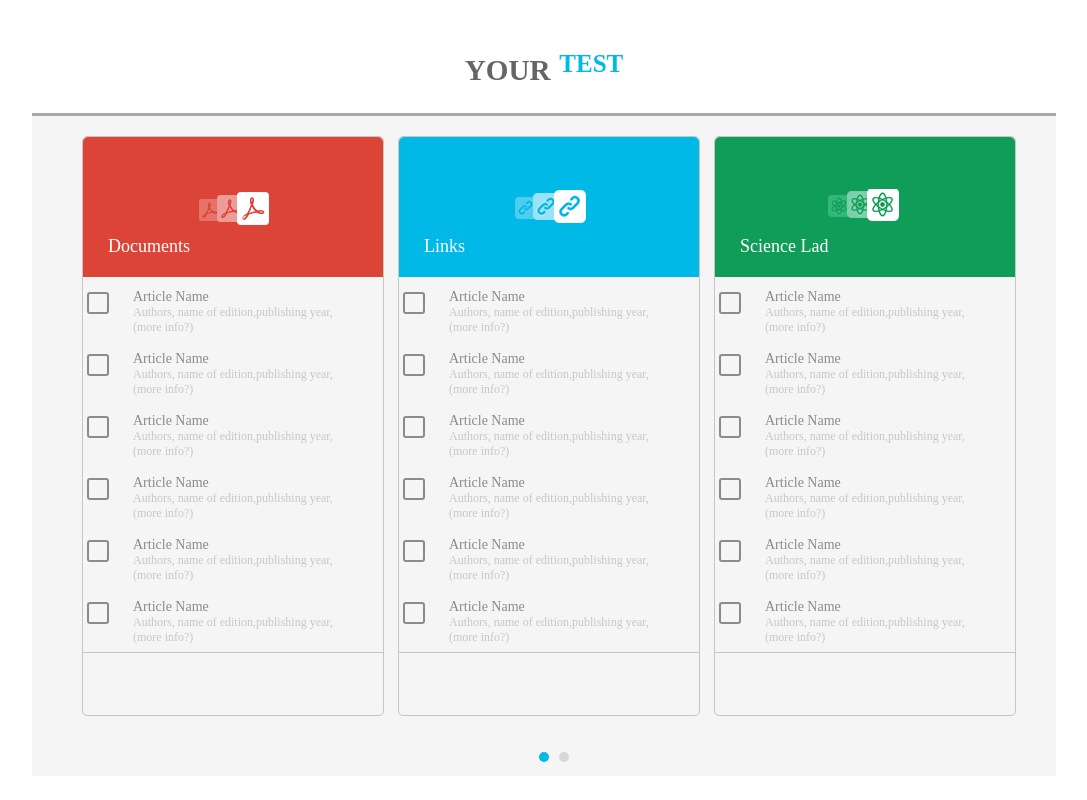
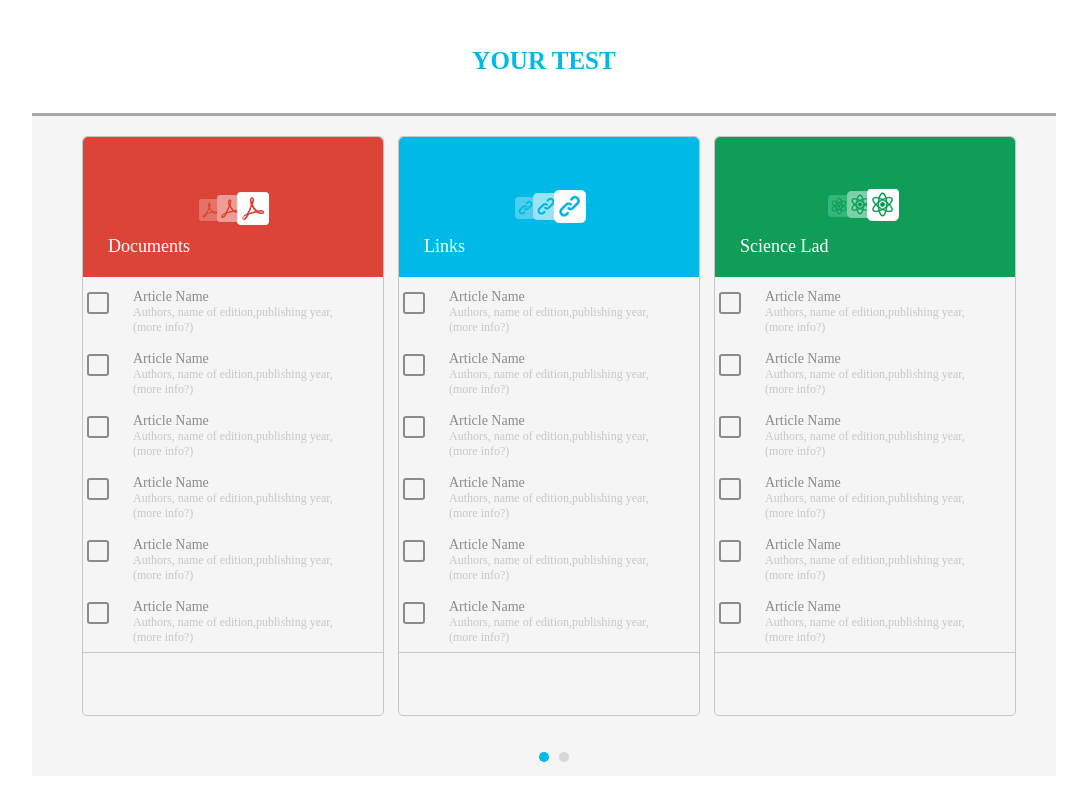
Before and after one commit to IgorSorokopud/Form-send, a plain HTML site: page index.html in a window 1280 px wide. Shown: the whole page, without its empty margins (96-1183 px from the left). Drawn offline with nearby package versions, Linux system fonts and the light colour scheme.

Commit message:
Commit Test.

```diff
--- a/css/main.css
+++ b/css/main.css
@@ -23,7 +23,7 @@ h1 {
     margin: 0;
 }
 
-h1 span {
+h1 {
     color: #00b9e6;
     font-size: 25px;
 }
--- a/index.html
+++ b/index.html
@@ -13,7 +13,7 @@
 
 <main id="wrapper">
 <header id="main-header">
-    <h1><sub>your</sub> <span>test</span></h1>
+    <h1>your test</h1>
 </header>
 <section id="wrapper-page">
 <section id="page-first">
```
